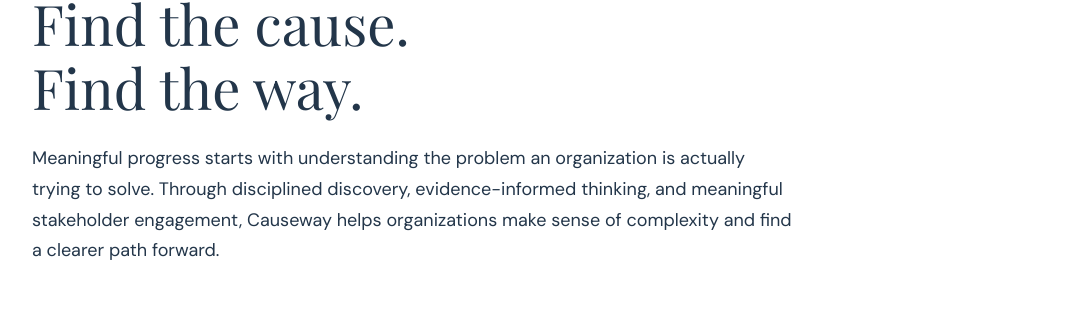
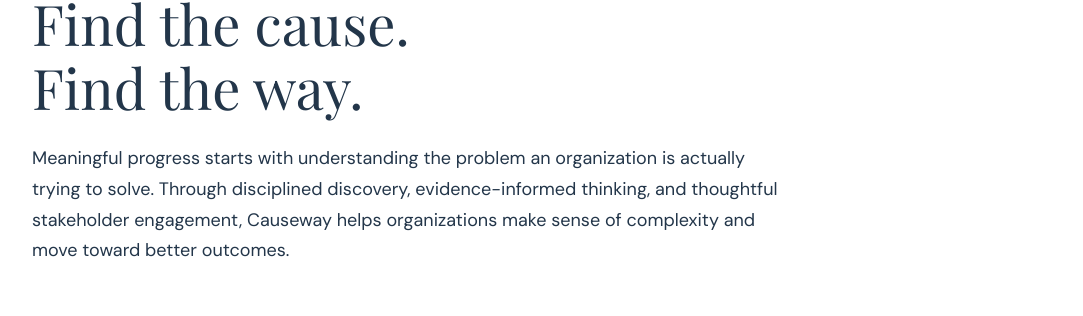
Before and after one commit to causewayconsultancy/causeway-website, an Astro site: page / in a window 1280 px wide. Shown: the part 893-1209 px from the top of the page, without its empty margins (96-1179 px from the left). Built offline with nearby package versions, Linux system fonts and the light colour scheme; Astro itself is replaced by a stand-in of ours.

Commit message:
Refactor paragraph for clarity and conciseness

```diff
--- a/src/pages/index.astro
+++ b/src/pages/index.astro
@@ -68,12 +68,7 @@ const services = [
           <p class="eyebrow">A thoughtful way forward</p>
           <h2>Find the cause.<br />Find the way.</h2>
           <p>
-            Meaningful progress starts with understanding the problem
-            an organization is actually trying to solve. Through
-            disciplined discovery, evidence-informed thinking, and
-            meaningful stakeholder engagement, Causeway helps
-            organizations make sense of complexity and find a clearer
-            path forward.
+            Meaningful progress starts with understanding the problem an organization is actually trying to solve. Through disciplined discovery, evidence-informed thinking, and thoughtful stakeholder engagement, Causeway helps organizations make sense of complexity and move toward better outcomes.
           </p>
         </div>
       </section>
```
